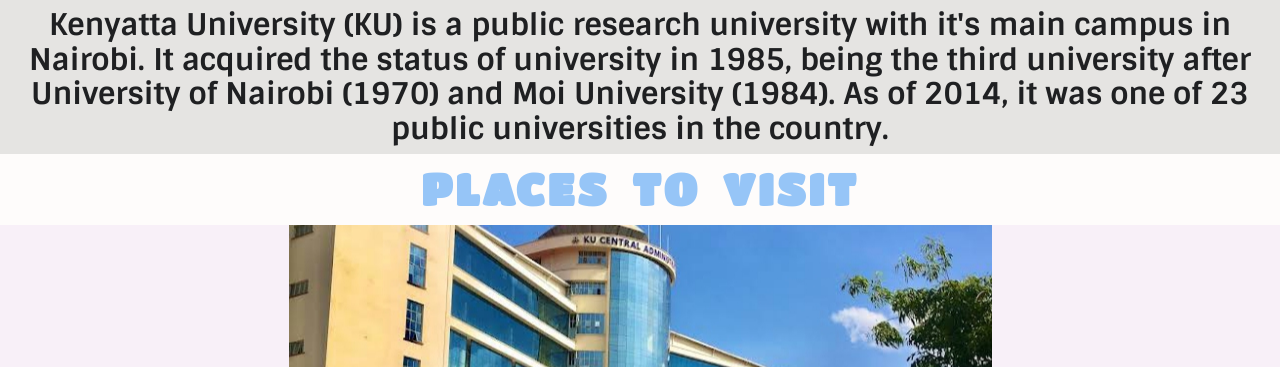
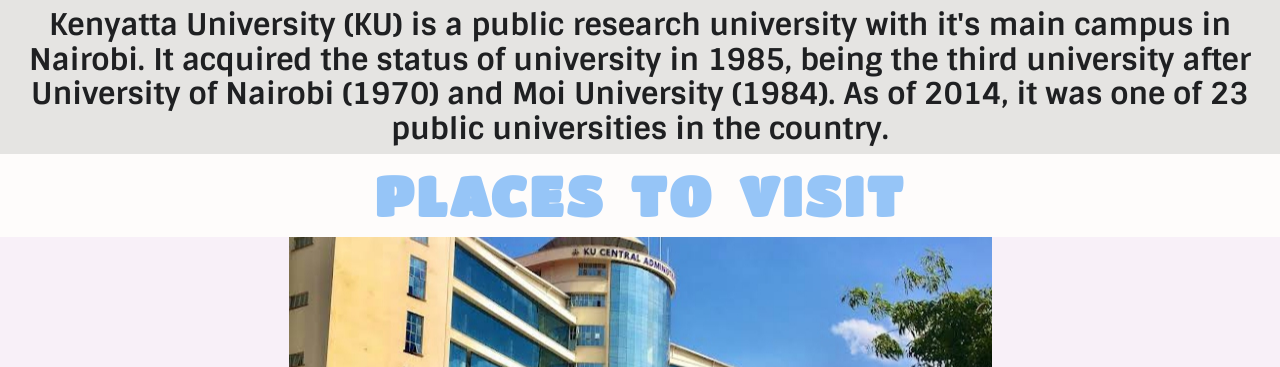
Before and after one commit to NdiranguC/Kenyatta-uni, a website built with Vite: page index.html in a window 1280 px wide. Shown: the part 433-800 px from the top of the page. Built offline with nearby package versions, Linux system fonts and the light colour scheme; a web font is replaced by a local one.

Commit message:
Update index.css

```diff
--- a/index.css
+++ b/index.css
@@ -54,7 +54,7 @@
     font-family: 'Titan One', sans-serif;
     color: #96c5f7;
     text-align: center;
-    font-size: 44px;
+    font-size: 55px;
     padding-top: 10px;
     padding-bottom: 10px
 }
```
